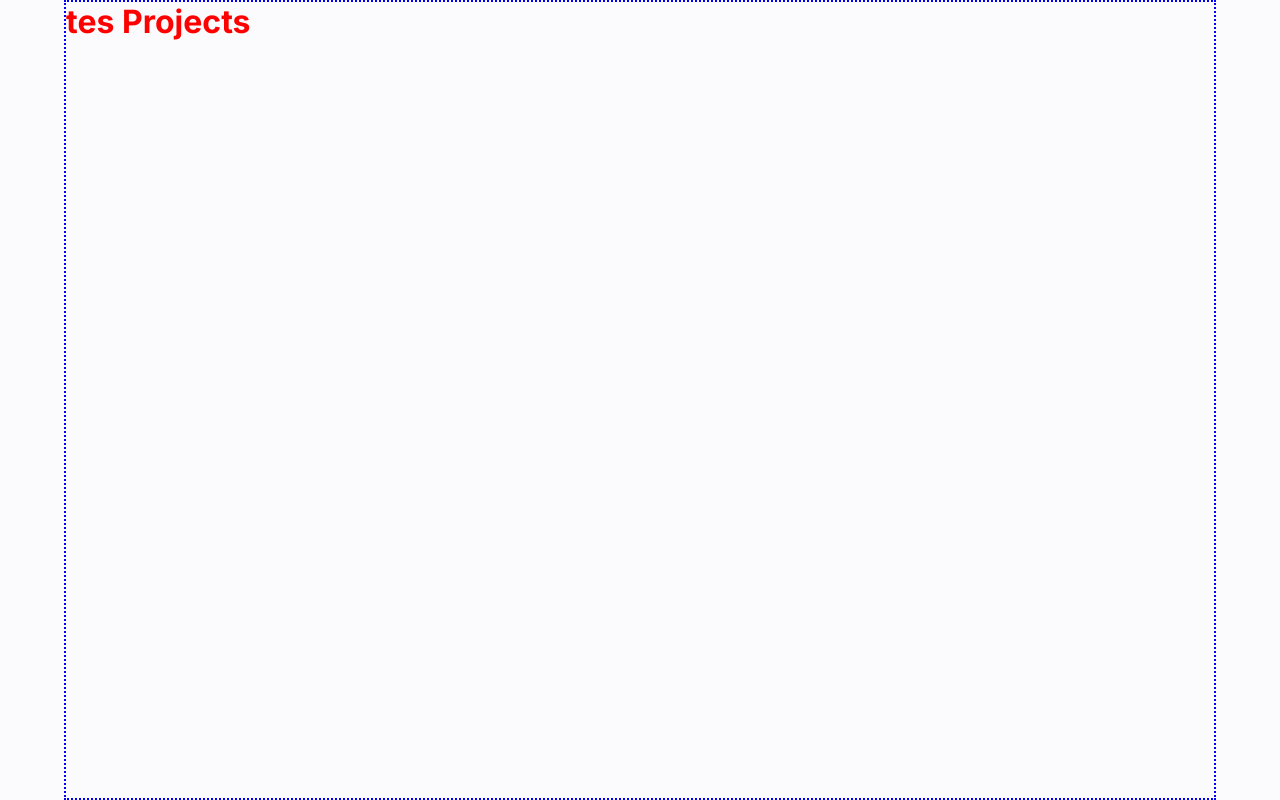
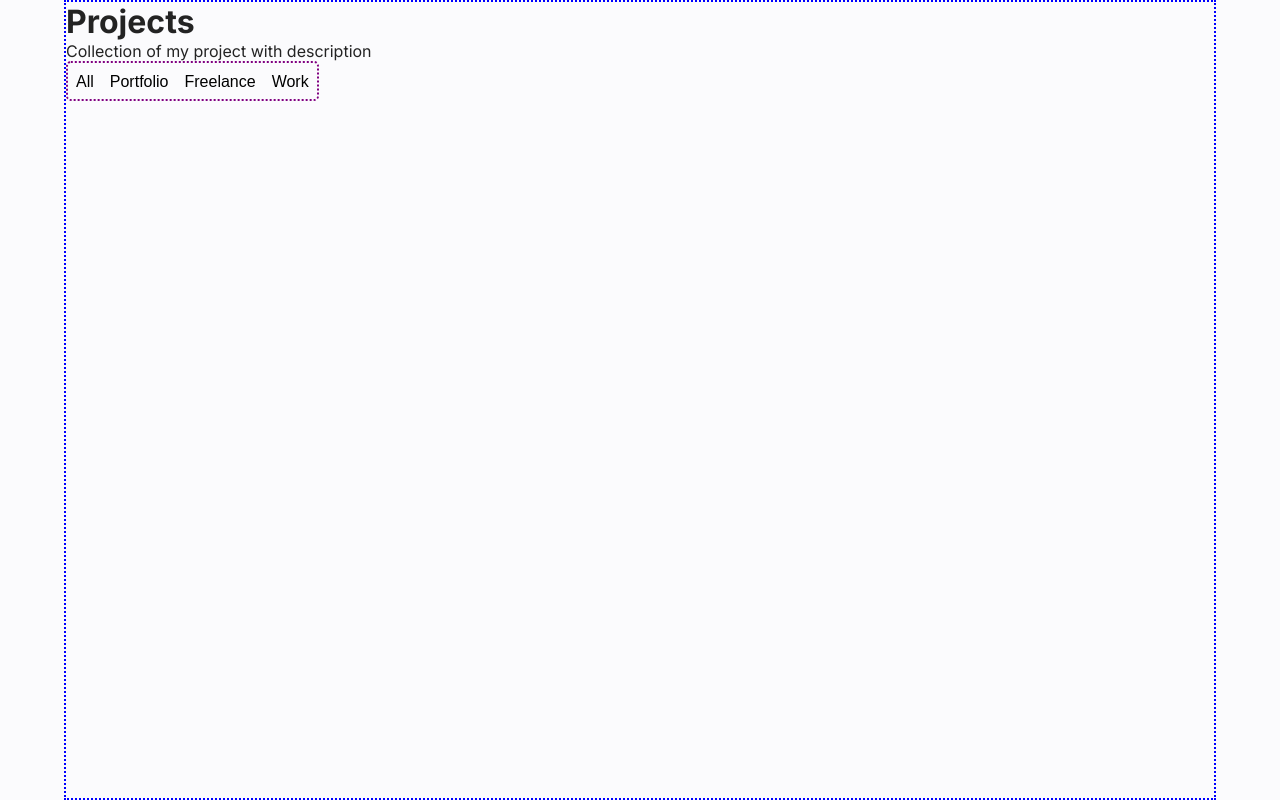
Before and after one commit to flamousz/portfolio, a Next.js app: page /projects in a window 1280 px wide. Built offline with nearby package versions, Linux system fonts and the light colour scheme.

Commit message:
add filter crum in projects page

```diff
--- /dev/null
+++ b/src/app/projects/components/FilterCrum.jsx
@@ -0,0 +1,13 @@
+
+
+export default function FilterCrum() {
+
+    return(
+        <ul>
+            <li><button>All</button></li>
+            <li><button>Portfolio</button></li>
+            <li><button>Freelance</button></li>
+            <li><button>Work</button></li>
+        </ul>
+    )
+}
--- /dev/null
+++ b/src/app/projects/components/HeaderProject.jsx
@@ -0,0 +1,12 @@
+
+
+export default function HeaderProject() {
+    return(
+        <header>
+            <h1>
+                Projects
+            </h1>
+            <p>Collection of my project with description</p>
+        </header>
+    )
+}
--- a/src/app/projects/page.jsx
+++ b/src/app/projects/page.jsx
@@ -1,10 +1,13 @@
 import styles from '../styles/projects.module.css'
+import FilterCrum from './components/FilterCrum'
+import HeaderProject from './components/HeaderProject'
 
 export default function Projects() {
 
     return(
         <main className={ ` container ${styles.main} ` }>
-            <h1>tes Projects</h1>
+            <HeaderProject/>
+            <FilterCrum/>
         </main>
     )
 }
--- a/src/app/styles/projects.module.css
+++ b/src/app/styles/projects.module.css
@@ -1,3 +1,22 @@
 .main {
-    color: red;
+
 }
+
+.main > ul {
+    display: flex;
+    flex-flow: row nowrap;
+    gap: 1em;
+    padding: .5em;
+    border-radius: .3em;
+    border: var(--BORDER-DOTTED-PURPLE);
+    width: fit-content;
+}
+
+.main > ul > li {
+    list-style-type: none;
+}
+
+.main > ul > li > button {
+    background: none;
+    border: none;
+}
```
